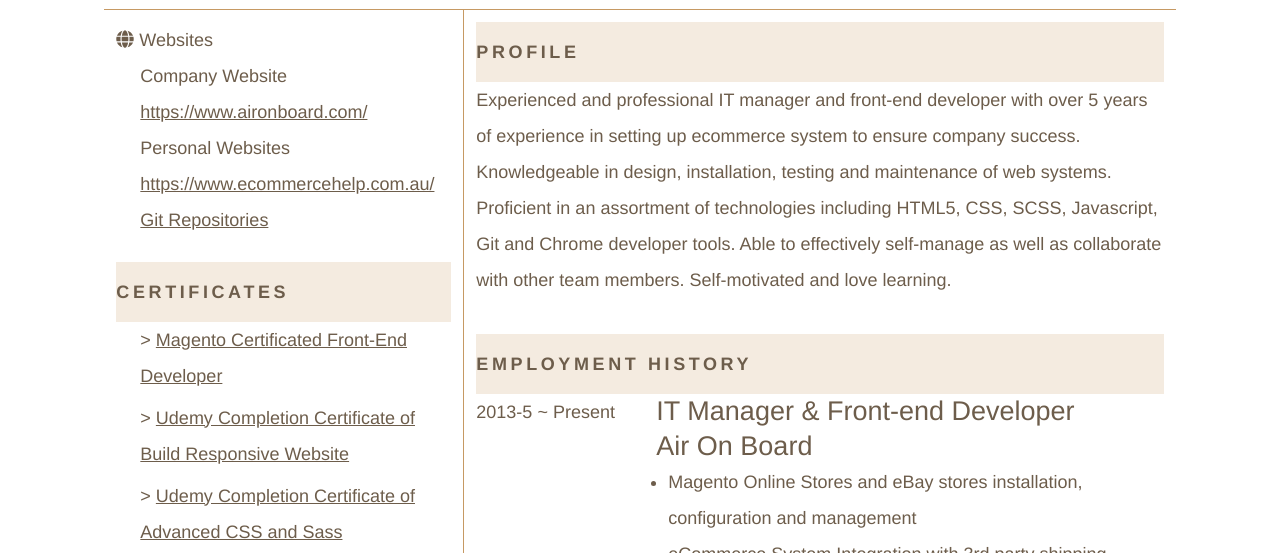
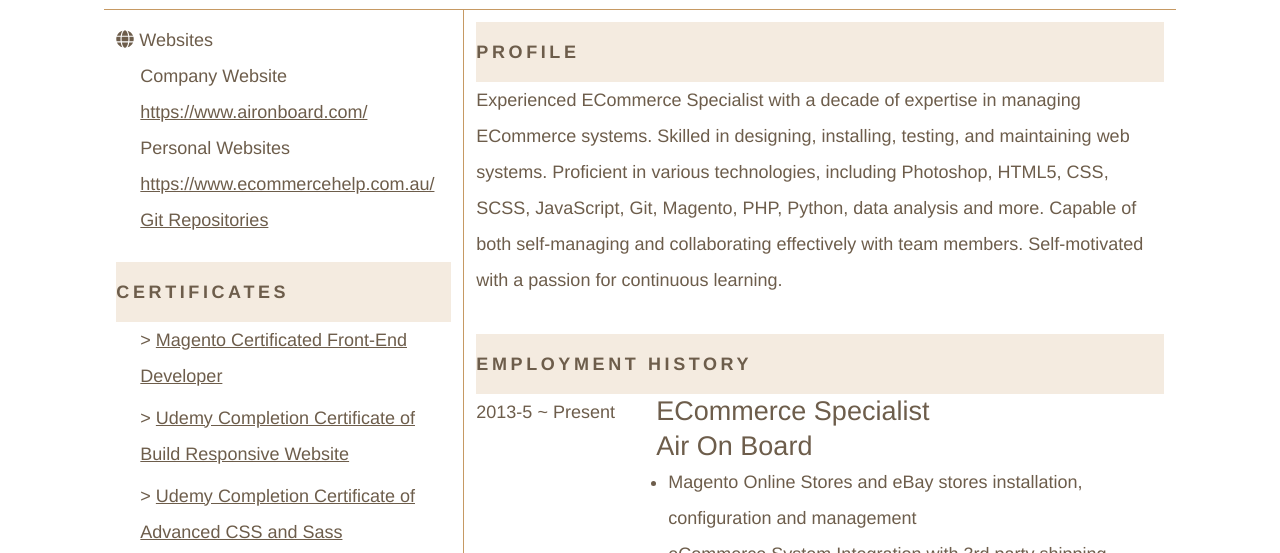
Before and after one commit to SarahW0/Resume, a website: page index.html in a window 1280 px wide. Shown: the part 174-727 px from the top of the page. Drawn offline with Linux system fonts and the light colour scheme.

Commit message:
Update index.html

```diff
--- a/index.html
+++ b/index.html
@@ -127,13 +127,7 @@
       <section class="personal mb-md">
         <h4 class="section-title">Profile</h4>
         <p class="personal__profile">
-          Experienced and professional IT manager and front-end developer with
-          over 5 years of experience in setting up ecommerce system to ensure
-          company success. Knowledgeable in design, installation, testing and
-          maintenance of web systems. Proficient in an assortment of
-          technologies including HTML5, CSS, SCSS, Javascript, Git and Chrome
-          developer tools. Able to effectively self-manage as well as
-          collaborate with other team members. Self-motivated and love learning.
+          Experienced ECommerce Specialist with a decade of expertise in managing ECommerce systems. Skilled in designing, installing, testing, and maintaining web systems. Proficient in various technologies, including Photoshop, HTML5, CSS, SCSS, JavaScript, Git, Magento, PHP, Python, data analysis and more. Capable of both self-managing and collaborating effectively with team members. Self-motivated with a passion for continuous learning.
         </p>
       </section>
       <section class="wk-experiences">
@@ -141,7 +135,7 @@
         <div class="wk-experience">
           <div class="wk-experience__period">2013-5 ~ Present</div>
           <div class="wk-experience__position">
-            IT Manager & Front-end Developer <br />Air On Board
+            ECommerce Specialist <br />Air On Board
           </div>
 
           <div class="wk-experience__detail">
```
